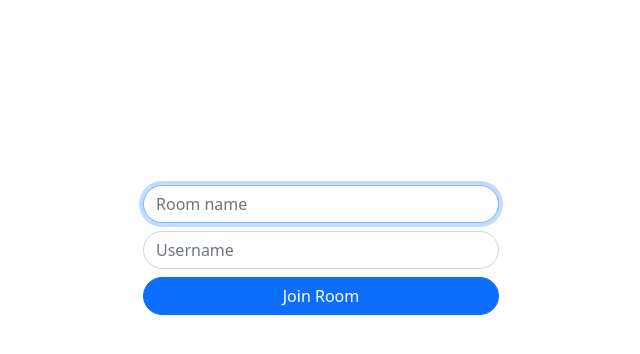
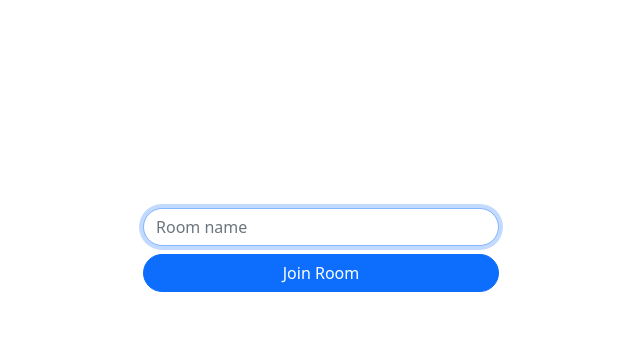
Before and after one commit to zareisajad/group-chat-django, a Django app: template chat/templates/index.html in a window 1280 px wide. Shown: the top 354 px of the page, without its empty margins (319-959 px from the left). Run offline with Django 4.2, Linux system fonts and the light colour scheme; the template is opened without the code that fills it, so the values that code supplies are empty; parts of the project's set-up code (start-up, migrations or seed data) failed here and were passed over.

Commit message:
show request user username instead give it from input

```diff
--- a/chat/static/index.js
+++ b/chat/static/index.js
@@ -4,7 +4,5 @@ document.querySelector('#room-name-input').focus();
 // When you submit the form, redirect the user to the room page
 document.querySelector('#room-name-submit').onclick = (e) => {
     var roomName = document.querySelector('#room-name-input').value;
-    var userName = document.querySelector('#username-input').value;
-    // should get request.user right?
     window.location.pathname = roomName;
 };
--- a/chat/templates/index.html
+++ b/chat/templates/index.html
@@ -5,9 +5,6 @@
         <input class="form-control rounded-pill" type="text" placeholder="Room name" id="room-name-input">
     </div>
     <div class="mt-2">
-        <input class="form-control rounded-pill" type="text" placeholder="Username" id="username-input">
-    </div>
-    <div class="mt-2">
         <a class="btn btn-primary w-100 rounded-pill" id="room-name-submit">Join Room</a>
     </div>
 <script src="{% static 'index.js' %}"></script>
--- a/chat/views.py
+++ b/chat/views.py
@@ -1,4 +1,5 @@
 from django.shortcuts import render
+from django.contrib.auth.decorators import login_required
 
 from .models import Message
 
@@ -7,12 +8,12 @@ def index(request):
     return render(request, 'index.html')
 
 
+@login_required
 def room(request, room_name):
-    username = request.GET.get('t', 'Anonymous')
     messages = Message.objects.filter(room=room_name).all()
     context = {
         'room_name': room_name,
-        'username': username,
+        'username': request.user.username,
         'messages':messages
     }
     return render(request, 'room.html', context)
```
